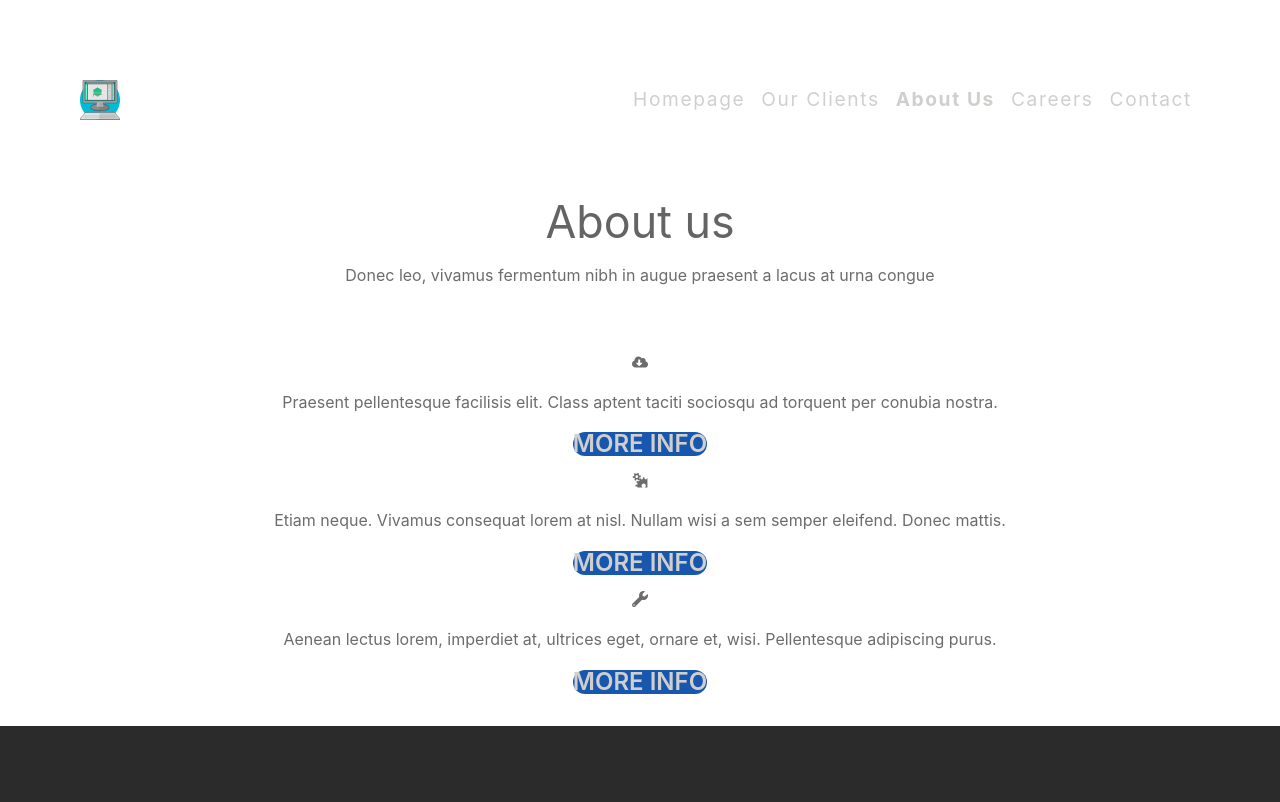
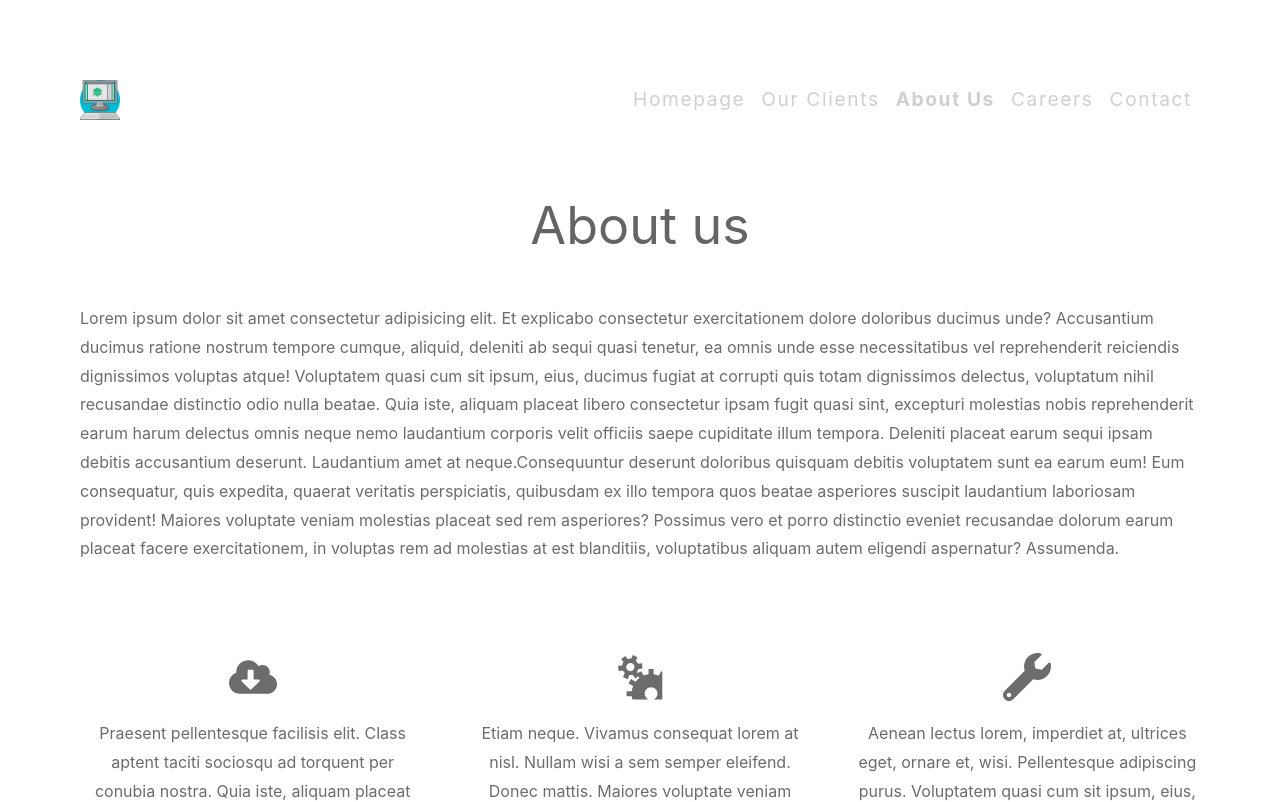
Before and after one commit to Sergi83/simplesite, a React (Create React App) app: page /about in a window 1280 px wide. Shown: the top 802 px of the page. Built offline with nearby package versions, Linux system fonts and the light colour scheme.

Commit message:
add grid inside AboutContent component, create _about.grid.scss file with styles (also added new templates and mixins) for AboutContent, make buttons open more text,correct ImageIcon and LoadImage components, add content className (add top and bottom paddings to pages)

```diff
--- a/src/components/AboutContent.js
+++ b/src/components/AboutContent.js
@@ -1,28 +1,37 @@
-import React from "react";
+import React, { useState, useEffect } from "react";
 import { Link } from "react-router-dom";
 
 import { content } from "../content/allContent";
 import { LoadImage } from "./LoadImage";
-
-// import { ReactComponent as Logo } from "../styles/images/cloud-icon.svg";
-
 import { ImageIcon } from "./ImageIcon";
 
 
 const AboutContent = () => {
   // get data object from content
   const { about } = content;
-  const { title, subtitle, boxes } = about;
+  const { title, article, boxes } = about;
+
+//
+const [ showText, setShowText ] = useState(true);
+
+const toggleText = (e) => {
+      e.preventDefault();
+      setShowText(showText => !showText);
+  };
+// useEffect((e) => {
+
+// }, [showText]);
+
 
   return (
-    <div className="container">
+    <div className="grid-container content">
       <div className="title">
         <h3>{title}</h3>
-        <p>{subtitle}</p>
+        <p>{article}</p>
       </div>
 
       {/* render boxes */}
-      {boxes.map(({ name, imgAlt, textP, buttonLink }, index) => {
+      {boxes.map(({ name, imgAlt, textP }, index) => {
         return (
           <div className={name} key={index}>
             <br/>
@@ -32,10 +41,10 @@ const AboutContent = () => {
               <LoadImage alt={imgAlt} />
             )}
 
-            <p className="toggle_text_overflow">{textP}</p>
-            <Link to={buttonLink} className="button">
+            <p className={showText ? "showText" : "toggle_text_overflow"}>{textP}</p>
+            <button onClick={toggleText} className="button">
               More Info
-            </Link>
+            </button>
           </div>
         );
       })}
--- a/src/components/ImageIcon.js
+++ b/src/components/ImageIcon.js
@@ -7,7 +7,12 @@ import { FaWrench } from "react-icons/fa";
 
 
 export const ImageIcon = ({ alt }) => {
-  if (alt === "cloud_icon") return <FaCloudDownloadAlt />;
-  if (alt === "gears_icon") return <GiGears />;
-  if (alt === "wrench_icon") return <FaWrench />;
+  //
+  let IconEl;
+
+  if (alt === "cloud_icon") IconEl = FaCloudDownloadAlt;
+  if (alt === "gears_icon") IconEl = GiGears;
+  if (alt === "wrench_icon") IconEl = FaWrench;
+
+  return <IconEl className="imageIcon"/>;
 };
--- a/src/components/LoadImage.js
+++ b/src/components/LoadImage.js
@@ -1,13 +1,12 @@
 //
 import { AiFillPicture } from "react-icons/ai";
 
-// TODO: make dynamic images' rendering
 
-// element showing before a image
+// element showing before an image
 export const LoadImage = ({ alt }) => {
   return (
     <div className="image">
-      <AiFillPicture />
+      <AiFillPicture className="imageIcon" />
       <p>{alt}</p>
     </div>
   );
--- a/src/content/allContent.js
+++ b/src/content/allContent.js
@@ -63,27 +63,27 @@ export const content = {
   },
   about: {
     title: "About us",
-    subtitle: "Donec leo, vivamus fermentum nibh in augue praesent a lacus at urna congue",
+    article: "Lorem ipsum dolor sit amet consectetur adipisicing elit. Et explicabo consectetur exercitationem dolore doloribus ducimus unde? Accusantium ducimus ratione nostrum tempore cumque, aliquid, deleniti ab sequi quasi tenetur, ea omnis unde esse necessitatibus vel reprehenderit reiciendis dignissimos voluptas atque! Voluptatem quasi cum sit ipsum, eius, ducimus fugiat at corrupti quis totam dignissimos delectus, voluptatum nihil recusandae distinctio odio nulla beatae. Quia iste, aliquam placeat libero consectetur ipsam fugit quasi sint, excepturi molestias nobis reprehenderit earum harum delectus omnis neque nemo laudantium corporis velit officiis saepe cupiditate illum tempora. Deleniti placeat earum sequi ipsam debitis accusantium deserunt. Laudantium amet at neque.Consequuntur deserunt doloribus quisquam debitis voluptatem sunt ea earum eum! Eum consequatur, quis expedita, quaerat veritatis perspiciatis, quibusdam ex illo tempora quos beatae asperiores suscipit laudantium laboriosam provident! Maiores voluptate veniam molestias placeat sed rem asperiores? Possimus vero et porro distinctio eveniet recusandae dolorum earum placeat facere exercitationem, in voluptas rem ad molestias at est blanditiis, voluptatibus aliquam autem eligendi aspernatur? Assumenda.",
     boxes: [
       {
         name: "box1",
         imgAlt: "cloud_icon",
         textP:
-          "Praesent pellentesque facilisis elit. Class aptent taciti sociosqu ad  torquent per conubia nostra.",
+          "Praesent pellentesque facilisis elit. Class aptent taciti sociosqu ad  torquent per conubia nostra. Quia iste, aliquam placeat libero consectetur ipsam fugit quasi sint, excepturi molestias nobis reprehenderit earum harum delectus omnis neque nemo laudantium corporis velit officiis saepe cupiditate illum tempora.",
         buttonLink: "/contact",
       },
       {
         name: "box2",
         imgAlt: "gears_icon",
         textP:
-          "Etiam neque. Vivamus consequat lorem at nisl. Nullam  wisi a sem semper eleifend. Donec mattis.",
+          "Etiam neque. Vivamus consequat lorem at nisl. Nullam  wisi a sem semper eleifend. Donec mattis. Maiores voluptate veniam molestias placeat sed rem asperiores? Possimus vero et porro distinctio eveniet recusandae dolorum earum placeat facere exercitationem, in voluptas rem ad molestias at est blanditiis, voluptatibus aliquam autem eligendi aspernatur?",
         buttonLink: "/contact",
       },
       {
         name: "box3",
         imgAlt: "wrench_icon",
         textP:
-          "Aenean lectus lorem, imperdiet at, ultrices eget, ornare et, wisi. Pellentesque adipiscing purus.",
+          "Aenean lectus lorem, imperdiet at, ultrices eget, ornare et, wisi. Pellentesque adipiscing purus. Voluptatem quasi cum sit ipsum, eius, ducimus fugiat at corrupti quis totam dignissimos delectus, voluptatum nihil recusandae distinctio odio nulla beatae.",
         buttonLink: "/contact",
       },
     ],
--- a/src/pages/About.js
+++ b/src/pages/About.js
@@ -1,5 +1,4 @@
 import React from "react";
-// import Main from "../components/Main";
 
 // components
 import Footer from "../components/Footer";
--- a/src/pages/Home.js
+++ b/src/pages/Home.js
@@ -5,7 +5,7 @@ import Navbar from "../components/Navbar";
 import Banner from "../components/Banner";
 import Main from "../components/Main";
 import Footer from "../components/Footer";
-// import About from "./About";
+
 // layouts
 import HeaderLayout from "../components/layouts/HeaderLayout";
 import MainLayout from "../components/layouts/MainLayout";
--- a/src/styles/_mixins.scss
+++ b/src/styles/_mixins.scss
@@ -1,4 +1,4 @@
-// * mixins
+// * MIXINS
 
 // font-weight and size for h1-5 and buttons
 @mixin fontz($fw, $fz) {
@@ -48,6 +48,57 @@
   text-decoration: $tdec;
 }
 
+// _about.grid.scss padding (sides)
+@mixin pad-sides ($p-left-right) {
+  padding-left: $p-left-right;
+  padding-right: $p-left-right;
+}
+
+
+// * grid
+
+// AboutContent component
+// text-area: 1title, 3-column(.box1-3); minmax(min?, $max), gap(?)
+@mixin grid-3-column ($minmax, $gap) {
+  display: grid;
+  grid-template-columns: repeat(3, 1fr);
+  grid-auto-rows: minmax($minmax, auto);
+  margin: 0 auto;
+  grid-gap: $gap;
+
+  // grid area
+  @content;
+}
+
+// grid for media queries
+// wrapper, containers
+// grid area
+@mixin grid-area-names {
+  .title { grid-area: title; }
+  .box1 { grid-area: box1; }
+  .box2 { grid-area: box2; }
+  .box3 { grid-area: box3; }
+}
+
+@mixin grid-area-3-column {
+  grid-template-areas:
+    "title title title"
+    "box1 box2 box3";
+
+  @include grid-area-names;
+}
+
+@mixin grid-area-1-column {
+  grid-template-areas:
+    "title title title"
+    "box1 box1 box1"
+    "box2 box2 box2"
+    "box3 box3 box3";
+
+  @include grid-area-names;
+}
+
+
 // * media queries (conditions)
 // queue of media queries: should be the same order as in the mixin
 @mixin for-size($size) {
--- a/src/styles/_variables_templates.scss
+++ b/src/styles/_variables_templates.scss
@@ -16,6 +16,8 @@ $banner-links-color: rgba(255, 255, 255, 5);
 $banner-links-hover: rgba(255, 255, 255, 0.3);
 
 $button-color: #1757ae;
+$button-hover: #1e3a61;
+
 
 $byline-color: #a7a3a3;
 $underline-color: #d1cfce;
@@ -63,3 +65,14 @@ $transition-nav: all 0.3s linear;
     border-top: 0;
   }
 }
+
+// toggle text overflow
+%toggle-text-overflow-hidden {
+  // show three dots (hide text) if text more than two lines
+  overflow: hidden;
+  text-overflow: ellipsis;
+  display: -webkit-box;
+  -webkit-line-clamp: 2;
+  /* number of lines to show */
+  -webkit-box-orient: vertical;
+}
--- a/src/styles/base/_base.scss
+++ b/src/styles/base/_base.scss
@@ -98,4 +98,8 @@ h5 {
   @include display-text-transform-decor(inline-block, uppercase, none);
   @include fontz($font-bold, 1.5rem);
   @include background-brdradius($button-color, $bor-rad-btn-lg);
+
+  &:hover {
+    background-color: $button-hover;
+  }
 }
--- /dev/null
+++ b/src/styles/components/_about.grid.scss
@@ -0,0 +1,87 @@
+@import "../variables_templates";
+@import "../mixins";
+
+
+// about page
+.grid-container {
+
+  text-align: center;
+
+  p {
+    // padding (left, right)
+    @include pad-sides(0.6rem);
+  }
+
+  .imageIcon {
+    width: 3rem;
+    height: 3rem;
+  }
+
+  // button on white background
+  .button {
+    font-size: 1rem;
+    padding: 1.2em 2em;
+  }
+
+  .toggle_text_overflow {
+    // show three dots (hide text) if text more than two lines
+    @extend %toggle-text-overflow-hidden;
+  }
+
+  // after adding this class to toggle_text_overflow element - showing text of the element
+  .showText {
+      display: block;
+  }
+
+  @include for-size(phone-only) {
+
+    .button {
+      margin-bottom: 3em;
+      padding: 0.75em 1em;
+    }
+    .imageIcon {
+      width: 1.75rem;
+      height: 1.75rem;
+    }
+
+    p {
+        // padding (left, right)
+        @include pad-sides(0);
+    }
+  }
+
+  @include for-size(tablet-portrait-up) {
+    .button {
+      margin: 1.5em 0 4em 0;
+    }
+
+    p {
+        // padding (left, right)
+        @include pad-sides(5rem);
+    }
+  }
+
+  @include for-size(tablet-landscape-up) {
+
+    h3 {
+      font-size: 3.25rem;
+      margin-bottom: 1em;
+    }
+
+    p {
+        // padding (left, right)
+        @include pad-sides(1rem);
+    }
+
+    .title p {
+        text-align: left;
+    }
+
+    // grid
+    // minmax(min?, max?), gap(?)
+    @include grid-3-column(1.25rem, 10px) {
+        // text-area rows(2): 1) 1-title, 2) 3-column(.box1-3);
+        @include grid-area-3-column;
+    }
+  }
+}
--- a/src/styles/components/_main.scss
+++ b/src/styles/components/_main.scss
@@ -18,6 +18,7 @@
 // content
 
 .content {
+  padding: 4em 0 7em 0;
 }
 
 .title {
--- a/src/styles/index.scss
+++ b/src/styles/index.scss
@@ -20,6 +20,9 @@ Main
 ====== */
 @import './components/main';
 
+//
+@import './components/about.grid';
+
 
 /*  ======
 Footer
```
Lines whose indentation alone changed are shown as unchanged.
